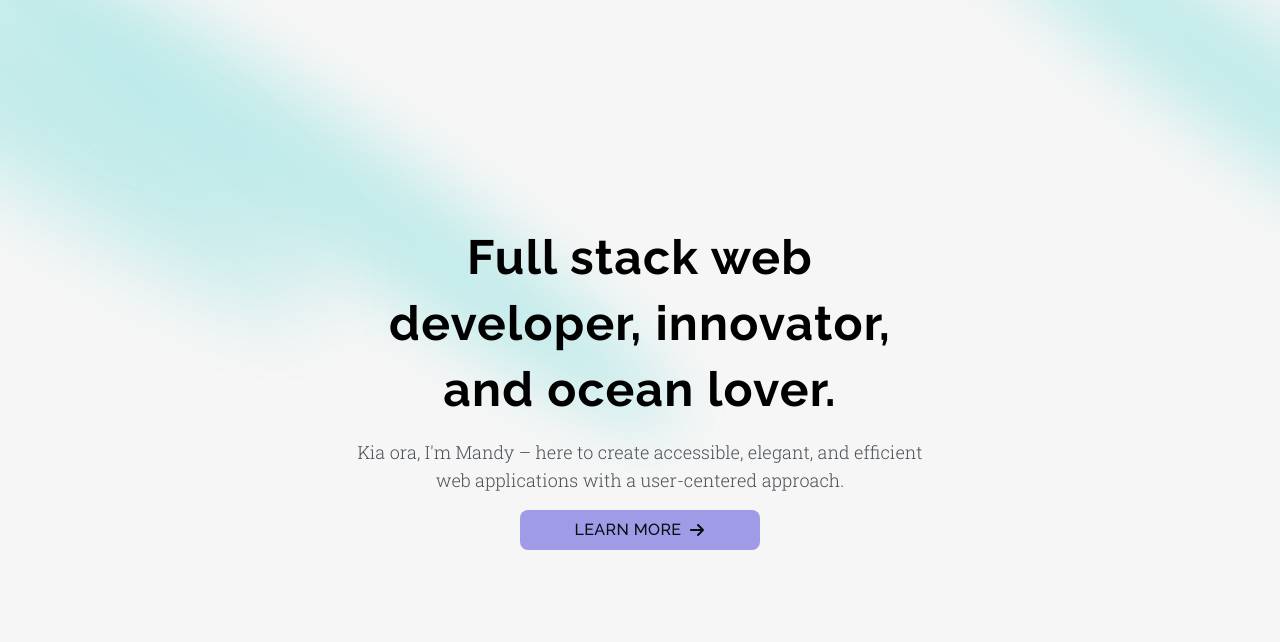
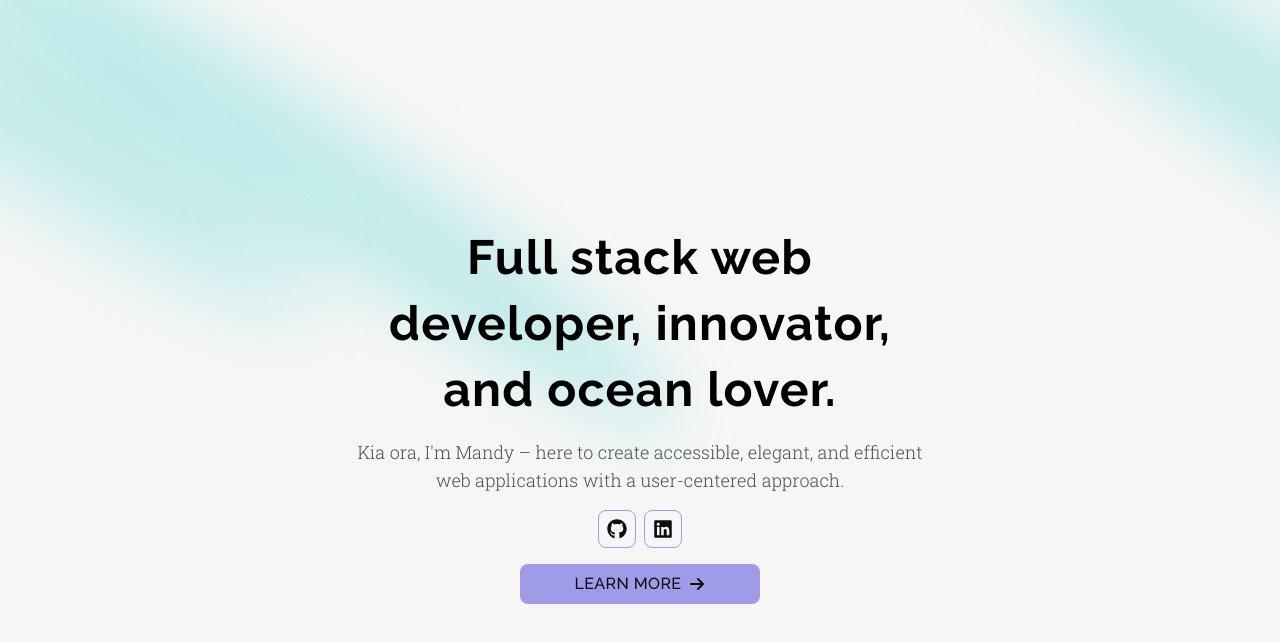
Before and after one commit to mandyh101/next-portfolio-24, a Next.js app: page / in a window 1280 px wide. Shown: the top 642 px of the page. Built offline with nearby package versions, Linux system fonts and the light colour scheme.

Commit message:
social links in hero

```diff
--- a/components/Hero-spotlight.tsx
+++ b/components/Hero-spotlight.tsx
@@ -3,6 +3,7 @@ import { Spotlight } from './ui/Spotlight'
 import { TextGenerateEffect } from './ui/TextGenerateEffect'
 import ButtonPrimary from './ui/ButtonPrimary'
 import { FaArrowRight } from "react-icons/fa6";
+import SocialLinks from './ui/SocialLinks';
 
 function HeroSpotlight() {
 
@@ -29,6 +30,7 @@ function HeroSpotlight() {
             >
               Kia ora, I&apos;m Mandy – here to create accessible, elegant, and efficient web applications with a user-centered approach.
             </p>
+            <SocialLinks />
             <ButtonPrimary
             title='Learn more'
             icon={<FaArrowRight />}
--- /dev/null
+++ b/components/ui/SocialLinks.tsx
@@ -0,0 +1,31 @@
+import React from 'react'
+import { FaLinkedin } from "react-icons/fa6";
+import { FaGithub } from "react-icons/fa6";
+
+
+
+const SocialLinks = () => {
+  return (
+    <div className='flex flex-row gap-2'>
+      <a
+        className='px-2 py-2 rounded-lg bg-transparent border border-tropical-indigo-500 text-night tracking-wide text-xl hover:-translate-y-1 hover:bg-tropical-indigo-600 transform transition duration-200 hover:shadow-md uppercase active:bg-tropical-indigo-700'
+        href='https://github.com/mandyh101'
+        target='_blank'
+      >
+        <FaGithub />
+        <span className='sr-only'>Github</span>
+      </a>
+      <a
+        className='px-2 py-2 rounded-lg bg-transparent border border-tropical-indigo-500 text-night tracking-wide text-xl hover:-translate-y-1 hover:bg-tropical-indigo-600 transform transition duration-200 hover:shadow-md uppercase active:bg-tropical-indigo-700'
+        href='https://www.linkedin.com/in/mandyhale88/'
+        target='_blank'
+        >
+          <FaLinkedin />
+          <span className='sr-only'>LinkedIn</span>
+      </a>
+
+    </div>
+  )
+}
+
+export default SocialLinks
```
